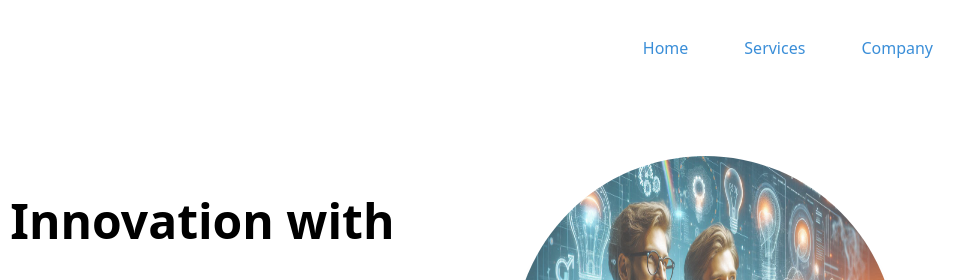
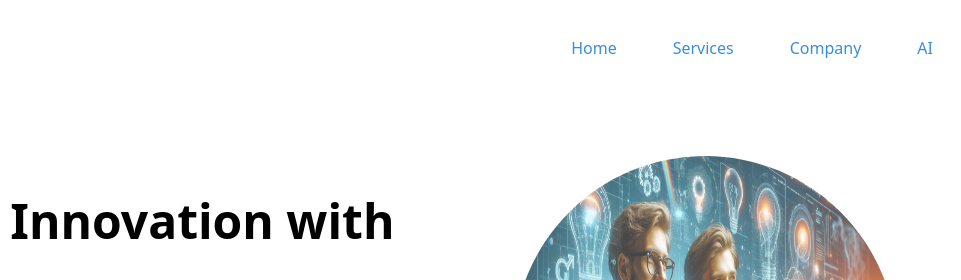
Before and after one commit to StyriaIT/styriait.github.io, an Astro site: page / in a window 1280 px wide. Shown: the top 280 px of the page, 319-1280 px from the left. Built offline with nearby package versions, Linux system fonts and the light colour scheme; Astro itself is replaced by a stand-in of ours.

Commit message:
add AI project link

```diff
--- a/src/components/Header.astro
+++ b/src/components/Header.astro
@@ -1,6 +1,6 @@
 ---
+import { Image } from 'astro:assets';
 import { Icon } from 'astro-icon/components';
-import { Image } from 'astro:assets';
 
 import juverionLogo from '../assets/logo.png';
 ---
@@ -11,7 +11,6 @@ import juverionLogo from '../assets/logo.png';
         <!--
             <Logo />
         -->
-
         <Image src={juverionLogo} alt="Juverion Logo" class="w-16 h-16" />
     </a>
     <button
@@ -31,6 +30,9 @@ import juverionLogo from '../assets/logo.png';
             <li>
                 <a href="/company" class="block py-2 px-3 text-bayern-light hover:text-bayern-dark">Company</a>
             </li>
+             <li>
+                <a href="https://try.lohen.eu" class="block py-2 px-3 text-bayern-light hover:text-bayern-dark">AI</a>
+            </li>
         </ul>
     </div>
 </nav>
```
